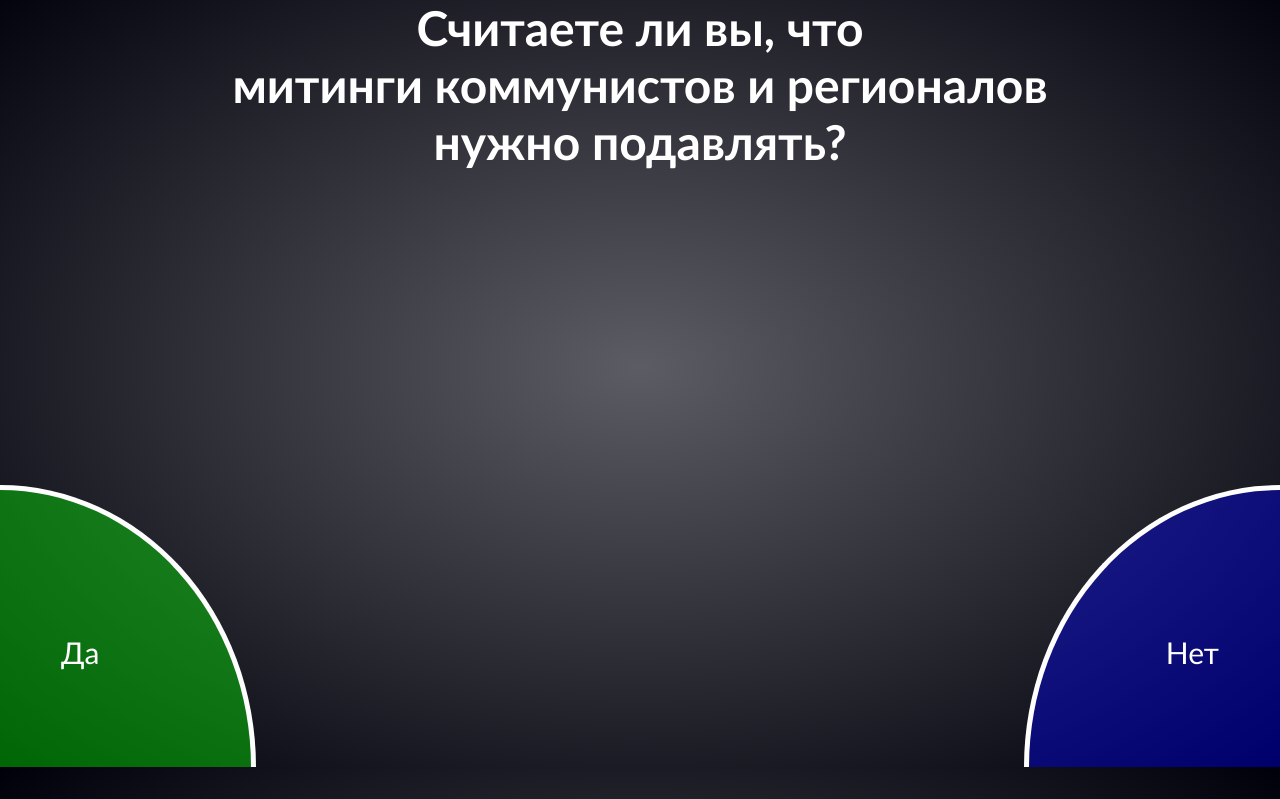
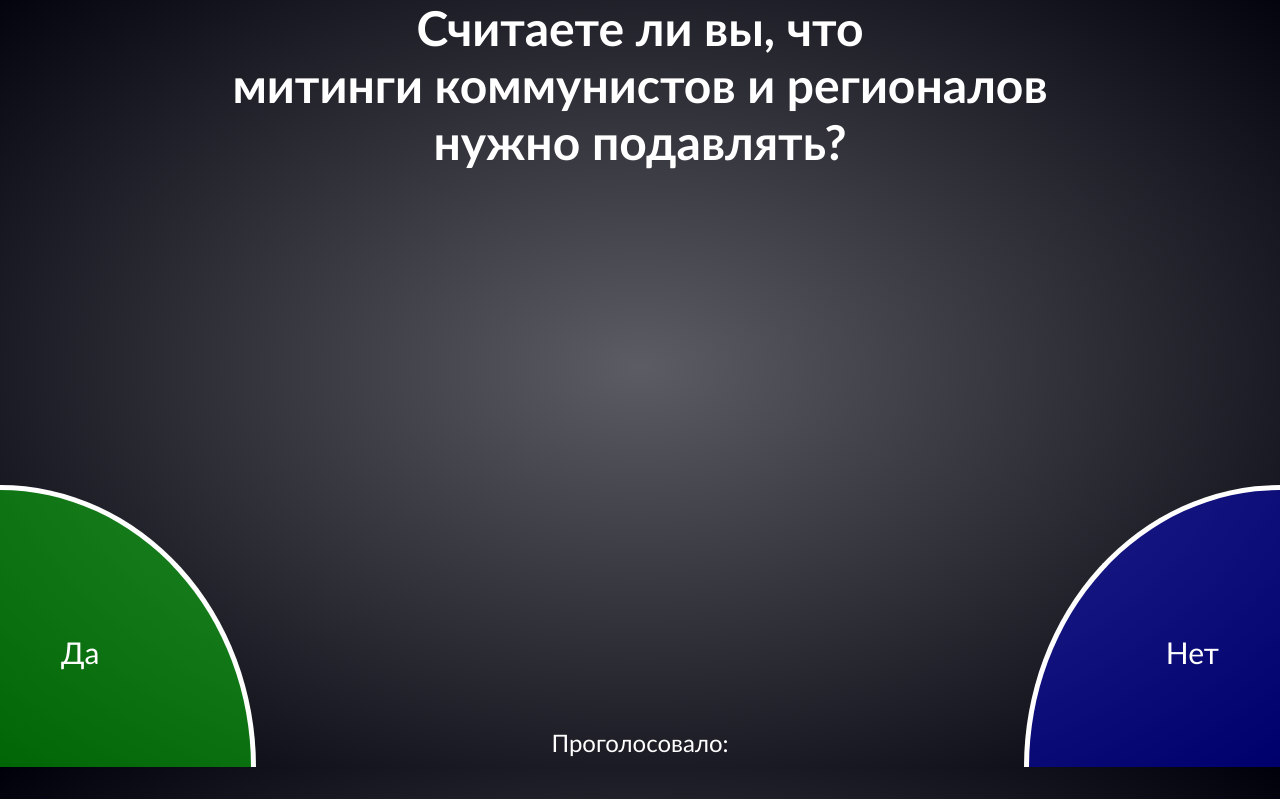
Before and after one commit to noomorph/vote-upp, a Node server app: page / in a window 1280 px wide. Shown: the part 33-832 px from the top of the page. Run offline with Node 20, Linux system fonts and the light colour scheme; some libraries are stand-ins or nearby versions.

Commit message:
fix for IP handling, added voters count

```diff
--- a/public/css/core.css
+++ b/public/css/core.css
@@ -24,6 +24,7 @@
 body, button {
     font-family: 'Gill Sans', 'Arial Black', Arial;
     font-size: 24px;
+    color: white;
 }
 
 button {
@@ -59,16 +60,24 @@
     right: 0;
 }
 
+footer label {
+    position: fixed;
+    line-height: 2em;
+    left: 50%;
+    bottom: 0;
+    -webkit-transform: translateX(-50%);
+    -moz-transform: translateX(-50%);
+    transform: translateX(-50%);
+}
+
 h1 {
     font-size: 200%;
     text-align: center;
-    color: white;
 }
 
 .vote {
     width: 20%;
     background: black;
-    color: white;
     border: 5px solid white;
     border-bottom: none;
     font-size: 125%;
--- a/public/index.html
+++ b/public/index.html
@@ -18,9 +18,11 @@
         <button class="vote left" id="vote-up">
             <span>Да</span>
         </button>
+        <label>Проголосовало: <span id="vote-count"></span></label>
         <button class="vote right" id="vote-down">
             <span>Нет</span>
         </button>
+        <div style="clear: both"></div>
     </footer>
 
     <script src="bower_components/d3/d3.min.js"></script>
--- a/server.js
+++ b/server.js
@@ -55,7 +55,7 @@
 }
 
 io.sockets.on('connection', function (socket) {
-    var ip = socket.handshake.address;
+    var ip = socket.handshake.address.address;
     console.log('IP:', ip);
     emitStats();
 
```
Also changed, not shown: public/js/app.js.
